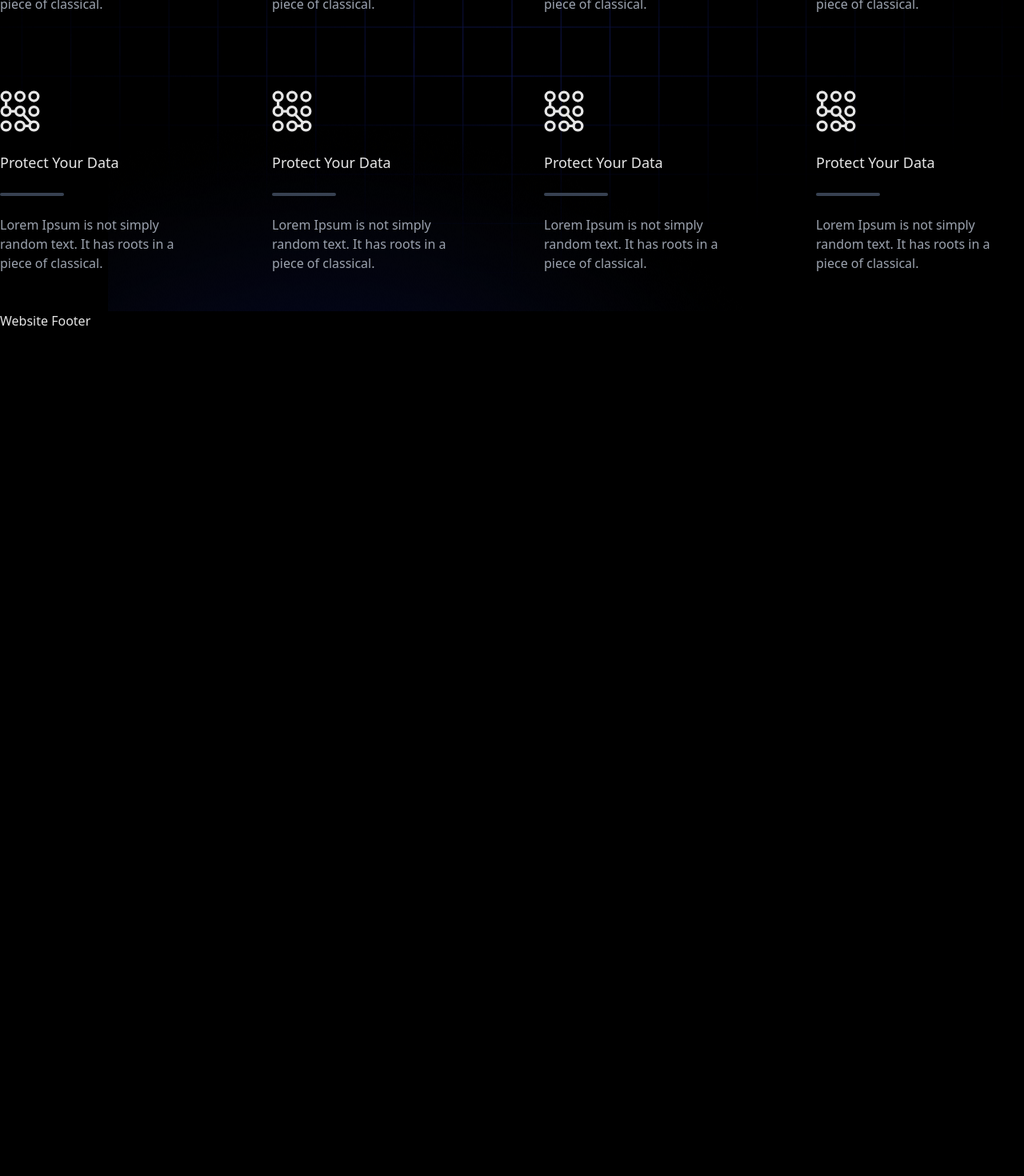
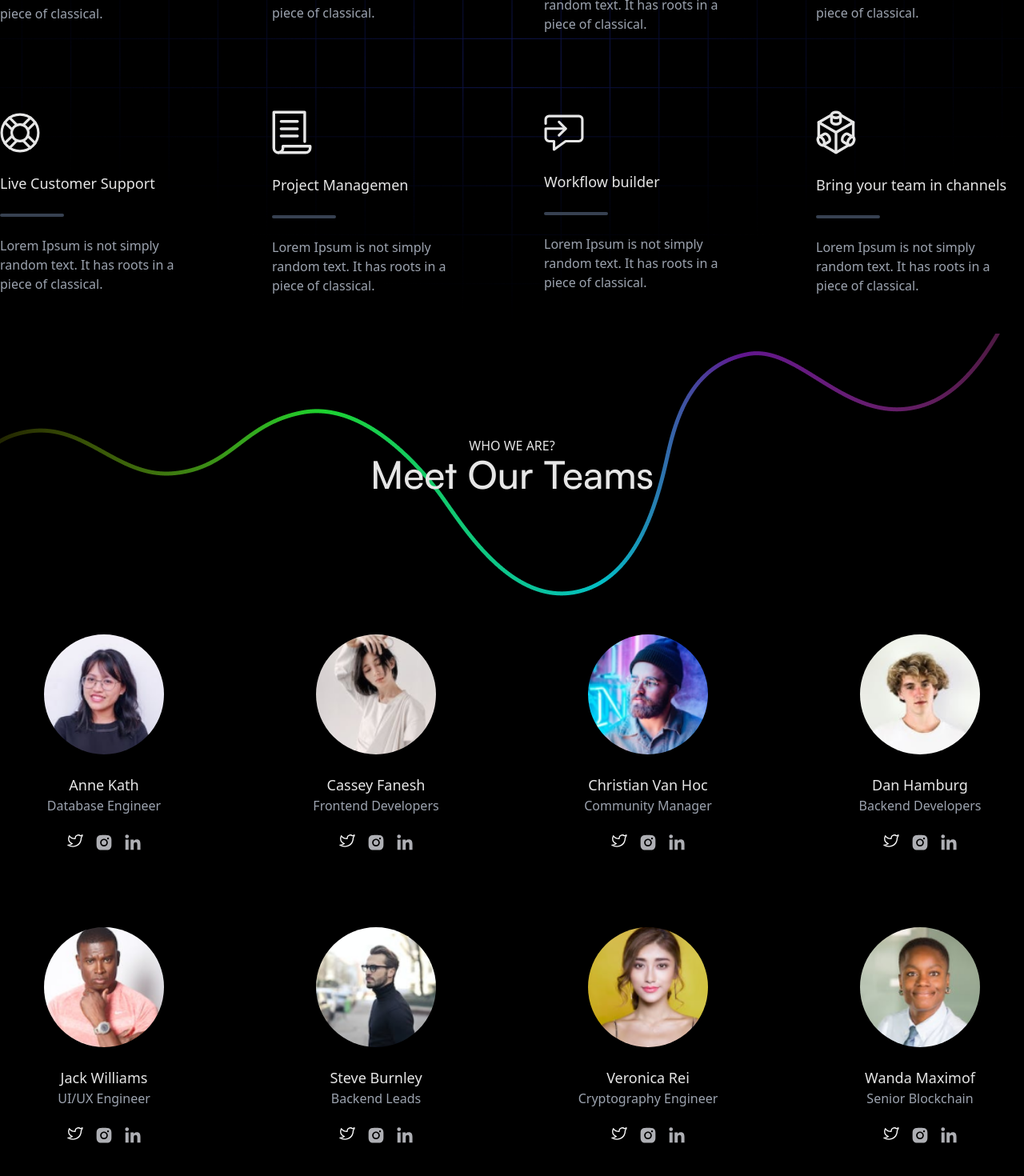
Before and after one commit to mdmarufsarker/crew-labs, a Next.js app: page / in a window 1280 px wide. Shown: the part 1960-3430 px from the top of the page at 80% size. Before the commit the page ends 2373 px from the top, so only its background shows below. Built offline with nearby package versions, Linux system fonts and the light colour scheme.

Commit message:
team section completed

```diff
--- a/components/Home/home.js
+++ b/components/Home/home.js
@@ -2,6 +2,7 @@ import Hero from './hero'
 import Sponsors from './sponsors'
 import About from './about'
 import Services from './services'
+import Team from './team'
 
 export default function home() {
     const bgmain = {
@@ -10,7 +11,6 @@ export default function home() {
     }
     const bgsub = {
         backgroundImage: "url(/images/backgrounds/bluedot2.png)",
-        // backgroundSize: "cover",
         backgroundRepeat: "no-repeat",
         backgroundPosition: "top 50% left 0"
     }
@@ -20,6 +20,7 @@ export default function home() {
             <Sponsors />
             <div style={bgsub}><About/></div>
             <Services />
+            <Team />
         </div>
     )
 }
--- a/components/Home/services.js
+++ b/components/Home/services.js
@@ -1,6 +1,8 @@
 import Service from './servicesCard'
+import services1 from '../../db/Home/services1'
+import services2 from '../../db/Home/services2'
 
-export default function services() {
+export default function services({src, title, description}) {
     const bg = {
         backgroundImage: "url(/images/backgrounds/services.png)",
         backgroundRepeat: "no-repeat",
@@ -16,16 +18,18 @@ export default function services() {
             <div className='container mx-auto' style={bg}>
                 <div className='flex justify-center items-center flex-col'>
                     <div className='w-full flex items-center justify-center gap-20'>
-                        <Service src="/icons/pattern.svg" title="Protect Your Data" description="Lorem Ipsum is not simply random text. It has roots in a piece of classical."/>
-                        <Service src="/icons/pattern.svg" title="Protect Your Data" description="Lorem Ipsum is not simply random text. It has roots in a piece of classical."/>
-                        <Service src="/icons/pattern.svg" title="Protect Your Data" description="Lorem Ipsum is not simply random text. It has roots in a piece of classical."/>
-                        <Service src="/icons/pattern.svg" title="Protect Your Data" description="Lorem Ipsum is not simply random text. It has roots in a piece of classical."/>
+                        {
+                            services1.map((service) => (
+                                <Service key={service.id} src={service.src} title={service.title} description={service.description}/>
+                            ))
+                        }
                     </div>
-                    <div className='w-full flex items-center justify-center gap-20' style={bgsub}>
-                        <Service src="/icons/pattern.svg" title="Protect Your Data" description="Lorem Ipsum is not simply random text. It has roots in a piece of classical."/>
-                        <Service src="/icons/pattern.svg" title="Protect Your Data" description="Lorem Ipsum is not simply random text. It has roots in a piece of classical."/>
-                        <Service src="/icons/pattern.svg" title="Protect Your Data" description="Lorem Ipsum is not simply random text. It has roots in a piece of classical."/>
-                        <Service src="/icons/pattern.svg" title="Protect Your Data" description="Lorem Ipsum is not simply random text. It has roots in a piece of classical."/>
+                    <div className='w-full flex items-center justify-center gap-20'>
+                        {
+                            services2.map((service) => (
+                                <Service key={service.id} src={service.src} title={service.title} description={service.description}/>
+                            ))
+                        }
                     </div>
                 </div>
             </div>
--- /dev/null
+++ b/components/Home/team.js
@@ -0,0 +1,38 @@
+import Team from './teamCard'
+import team1 from '../../db/Home/team1'
+import team2 from '../../db/Home/team2'
+import styles from '../../styles/Home/About.module.css'
+
+export default function team({src, title, description}) {
+    const DecorativeLine = {
+        backgroundImage: "url(/images/backgrounds/DecorativeLine.png)",
+        backgroundRepeat: "no-repeat",
+        backgroundPosition: "center bottom"
+    }
+    return (
+        <>
+            <div className='container mx-auto gradient'>
+                <div className='text-center py-32' style={DecorativeLine}>
+                    <span className='uppercase block'>Who we are?</span>
+                    <h3 className='text-5xl capitalize font-medium'>Meet our teams</h3>
+                </div>
+                <div className='flex justify-center items-center flex-col'>
+                    <div className='w-full flex items-center justify-center gap-20'>
+                        {
+                            team1.map((team) => (
+                                <Team key={team.id} profile={team.profile} name={team.name} designation={team.designation} twitter={team.twitter} instagram={team.instagram} linkedin={team.linkedin}/>
+                            ))
+                        }
+                    </div>
+                    <div className='w-full flex items-center justify-center gap-20'>
+                        {
+                            team2.map((team) => (
+                                <Team key={team.id} profile={team.profile} name={team.name} designation={team.designation} twitter={team.twitter} instagram={team.instagram} linkedin={team.linkedin}/>
+                            ))
+                        }
+                    </div>
+                </div>
+            </div>
+        </>
+    )
+}
--- /dev/null
+++ b/components/Home/teamCard.js
@@ -0,0 +1,24 @@
+import Image from "next/image"
+
+export default function teamCard({profile, name, designation, twitter, instagram, linkedin}) {
+  return (
+    <>
+        <div className='w-80 py-12 items-center flex flex-col'>
+            <Image src={profile} width={150} height={150} className="rounded-full"/>
+            <h3 className='pt-6 text-lg'>{name}</h3>
+            <p className='text-gray-400'>{designation}</p>
+            <div className='flex gap-4 pt-6'>
+                <a href={twitter} target="_blank" rel="noreferrer">
+                    <Image src="/icons/social-media/twitter.svg" width={20} height={20}/>
+                </a>
+                <a href={instagram} target="_blank" rel="noreferrer">
+                    <Image src="/icons/social-media/instagram.svg" width={20} height={20}/>
+                </a>
+                <a href={linkedin} target="_blank" rel="noreferrer">
+                    <Image src="/icons/social-media/linkedin.svg" width={20} height={20}/>
+                </a>
+            </div>
+        </div>
+    </>
+  )
+}
--- /dev/null
+++ b/db/Home/services1.js
@@ -0,0 +1,28 @@
+const services1 = [
+    {
+        id: 1,
+        src: '/icons/pattern.svg',
+        title: 'Protect Your Data',
+        description: 'Lorem Ipsum is not simply random text. It has roots in a piece of classical.'
+    },
+    {
+        id: 2,
+        src: '/icons/search.svg',
+        title: 'Super Smart Search',
+        description: 'Lorem Ipsum is not simply random text. It has roots in a piece of classical.'
+    },
+    {
+        id: 3,
+        src: '/icons/spinner.svg',
+        title: 'Control everything in one place',
+        description: 'Lorem Ipsum is not simply random text. It has roots in a piece of classical.'
+    },
+    {
+        id: 4,
+        src: '/icons/circle.svg',
+        title: 'Work better together',
+        description: 'Lorem Ipsum is not simply random text. It has roots in a piece of classical.'
+    }
+]
+
+export default services1
--- /dev/null
+++ b/db/Home/services2.js
@@ -0,0 +1,28 @@
+const services2 = [
+    {
+        id: 1,
+        src: '/icons/tire.svg',
+        title: 'Live Customer Support',
+        description: 'Lorem Ipsum is not simply random text. It has roots in a piece of classical.'
+    },
+    {
+        id: 2,
+        src: '/icons/note.svg',
+        title: 'Project Managemen',
+        description: 'Lorem Ipsum is not simply random text. It has roots in a piece of classical.'
+    },
+    {
+        id: 3,
+        src: '/icons/move.svg',
+        title: 'Workflow builder',
+        description: 'Lorem Ipsum is not simply random text. It has roots in a piece of classical.'
+    },
+    {
+        id: 4,
+        src: '/icons/cube.svg',
+        title: 'Bring your team in channels',
+        description: 'Lorem Ipsum is not simply random text. It has roots in a piece of classical.'
+    }
+]
+
+export default services2
--- /dev/null
+++ b/db/Home/team1.js
@@ -0,0 +1,40 @@
+const team1 = [
+    {
+        id: 1,
+        profile: '/images/team-members/Anne.png',
+        name: 'Anne Kath',
+        designation: 'Database Engineer',
+        twitter: 'https://twitter.com',
+        instagram: 'https://instagram.com',
+        linkedin: 'https://linkedin.com',
+    },
+    {
+        id: 1,
+        profile: '/images/team-members/Cassey.png',
+        name: 'Cassey Fanesh',
+        designation: 'Frontend Developers',
+        twitter: 'https://twitter.com',
+        instagram: 'https://instagram.com',
+        linkedin: 'https://linkedin.com',
+    },
+    {
+        id: 1,
+        profile: '/images/team-members/Christian.png',
+        name: 'Christian Van Hoc',
+        designation: 'Community Manager',
+        twitter: 'https://twitter.com',
+        instagram: 'https://instagram.com',
+        linkedin: 'https://linkedin.com',
+    },
+    {
+        id: 1,
+        profile: '/images/team-members/Dan.png',
+        name: 'Dan Hamburg',
+        designation: 'Backend Developers',
+        twitter: 'https://twitter.com',
+        instagram: 'https://instagram.com',
+        linkedin: 'https://linkedin.com',
+    },
+]
+
+export default team1
--- /dev/null
+++ b/db/Home/team2.js
@@ -0,0 +1,40 @@
+const team2 = [
+    {
+        id: 1,
+        profile: '/images/team-members/jack.png',
+        name: 'Jack Williams',
+        designation: 'UI/UX Engineer',
+        twitter: 'https://twitter.com',
+        instagram: 'https://instagram.com',
+        linkedin: 'https://linkedin.com',
+    },
+    {
+        id: 1,
+        profile: '/images/team-members/Steve.png',
+        name: 'Steve Burnley',
+        designation: 'Backend Leads',
+        twitter: 'https://twitter.com',
+        instagram: 'https://instagram.com',
+        linkedin: 'https://linkedin.com',
+    },
+    {
+        id: 1,
+        profile: '/images/team-members/Veronica.png',
+        name: 'Veronica Rei',
+        designation: 'Cryptography Engineer',
+        twitter: 'https://twitter.com',
+        instagram: 'https://instagram.com',
+        linkedin: 'https://linkedin.com',
+    },
+    {
+        id: 1,
+        profile: '/images/team-members/Wanda.png',
+        name: 'Wanda Maximof',
+        designation: 'Senior Blockchain',
+        twitter: 'https://twitter.com',
+        instagram: 'https://instagram.com',
+        linkedin: 'https://linkedin.com',
+    },
+]
+
+export default team2
```
